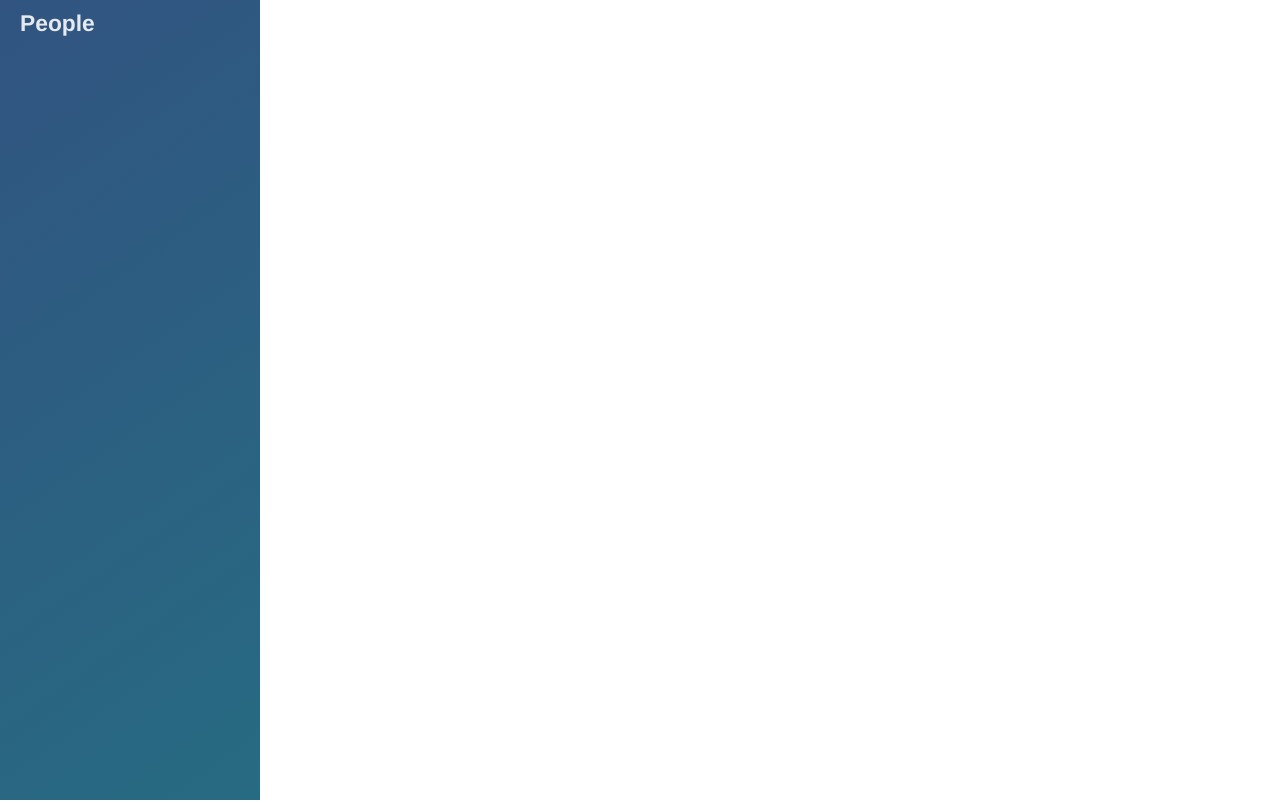
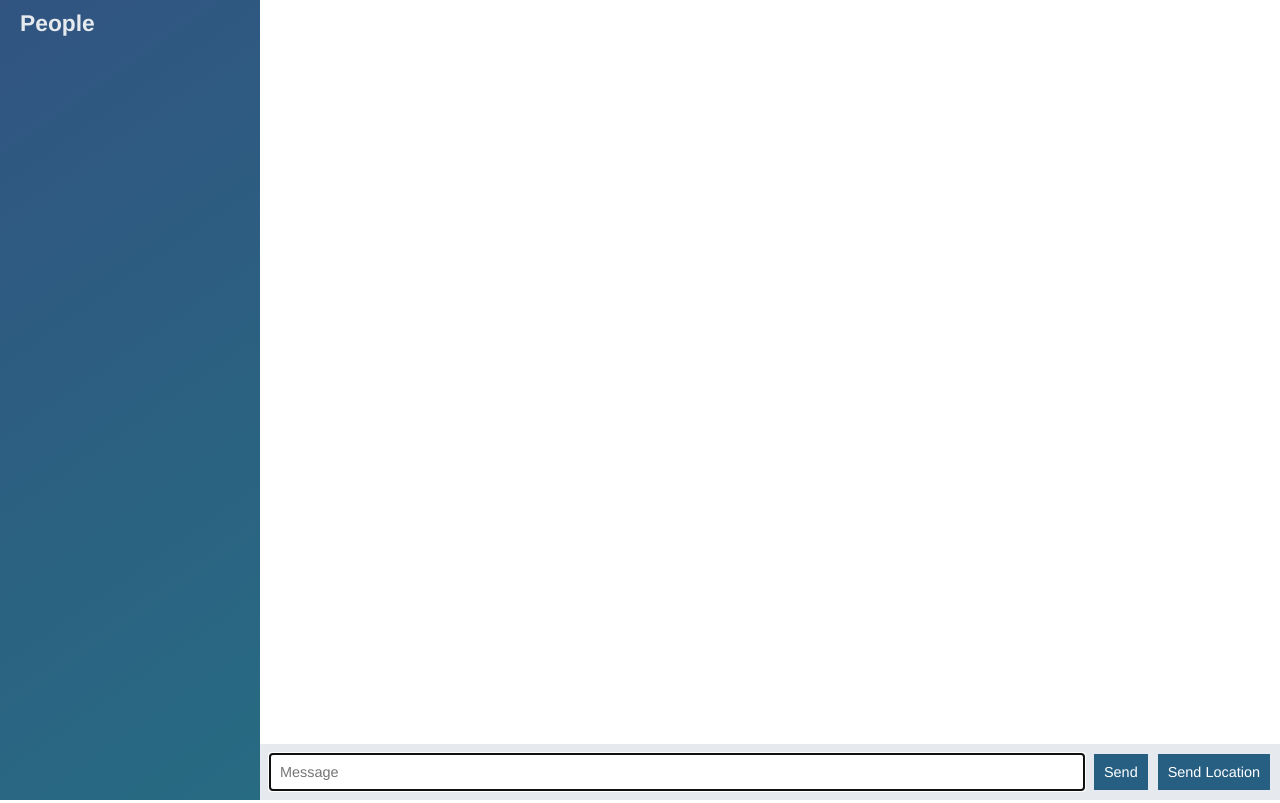
Before and after one commit to divide-x-plus/messaging-app, a website: page public/index.html in a window 1280 px wide. Shown: the top 803 px of the page. Drawn offline with nearby package versions, Linux system fonts and the light colour scheme; no server answers.

```diff
--- a/public/css/styles.css
+++ b/public/css/styles.css
@@ -118,8 +118,8 @@
   display: flex;
   flex-direction: column;
   height: 100vh;
-  width: 100%;
-  float: right;
+  /* width: 100%; */
+  position: relative;
 }
 
 .chat__messages {
```
